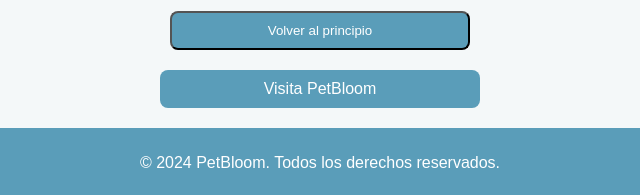
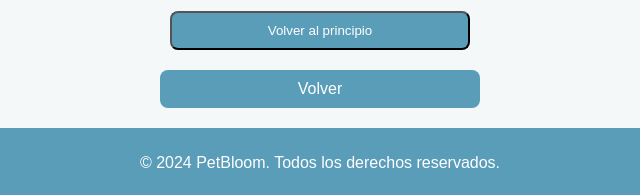
Before and after one commit to Theyproy/Ellosproy.github.io, a plain HTML site: page perros.html in a window 1280 px wide. Shown: the part 3612-3807 px from the top of the page, 320-960 px from the left. Drawn offline with Linux system fonts and the light colour scheme.

Commit message:
perros.html

```diff
--- a/perros.html
+++ b/perros.html
@@ -738,7 +738,7 @@
     <button class="scroll-top-btn" onclick="scrollToTop()">Volver al principio</button>
 
     <!-- Botón para redirigir -->
-    <a href="file:///C:/Users/alex/Desktop/petbloom%202.0/pagina%20principal.html" target="_blank" class="external-link-btn">Visita PetBloom</a>
+    <a href="index.html" target="_blank" class="external-link-btn">Volver</a>
 
     <footer>
         <p>&copy; 2024 PetBloom. Todos los derechos reservados.</p>
```
